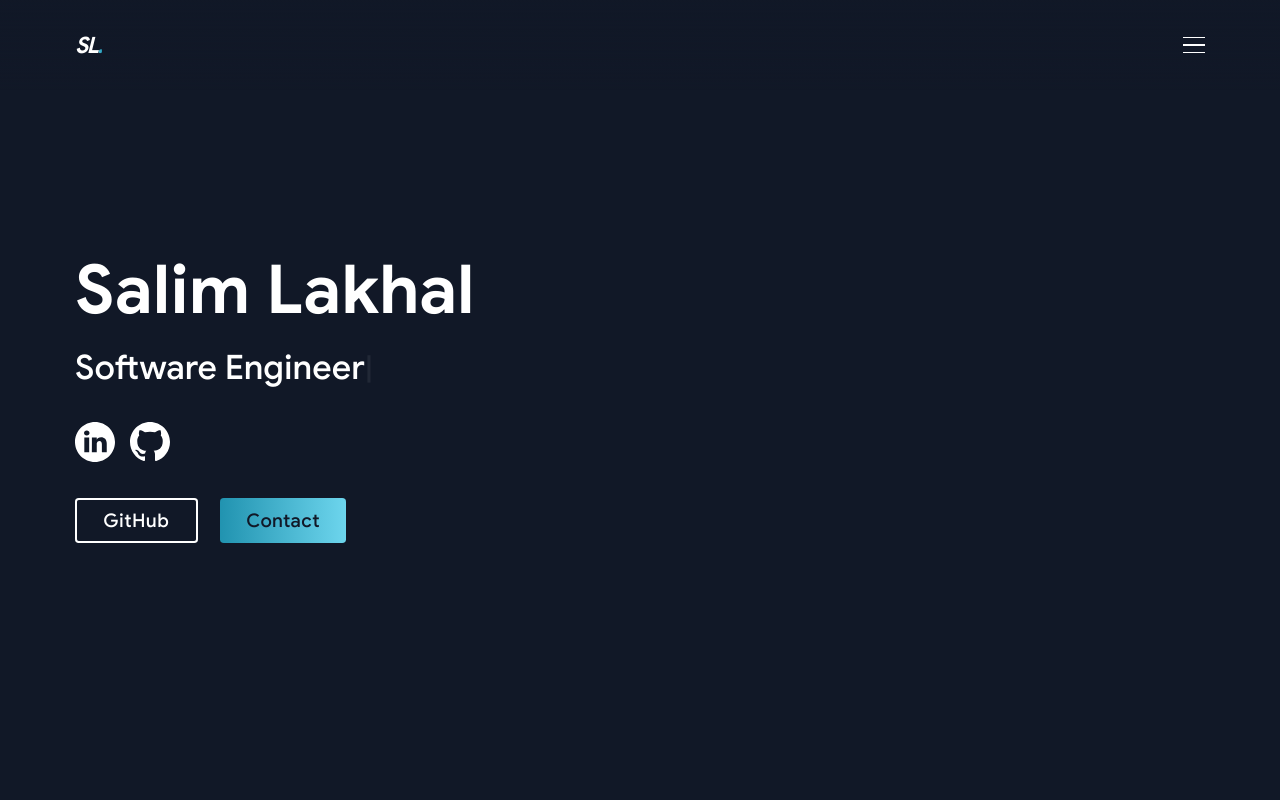
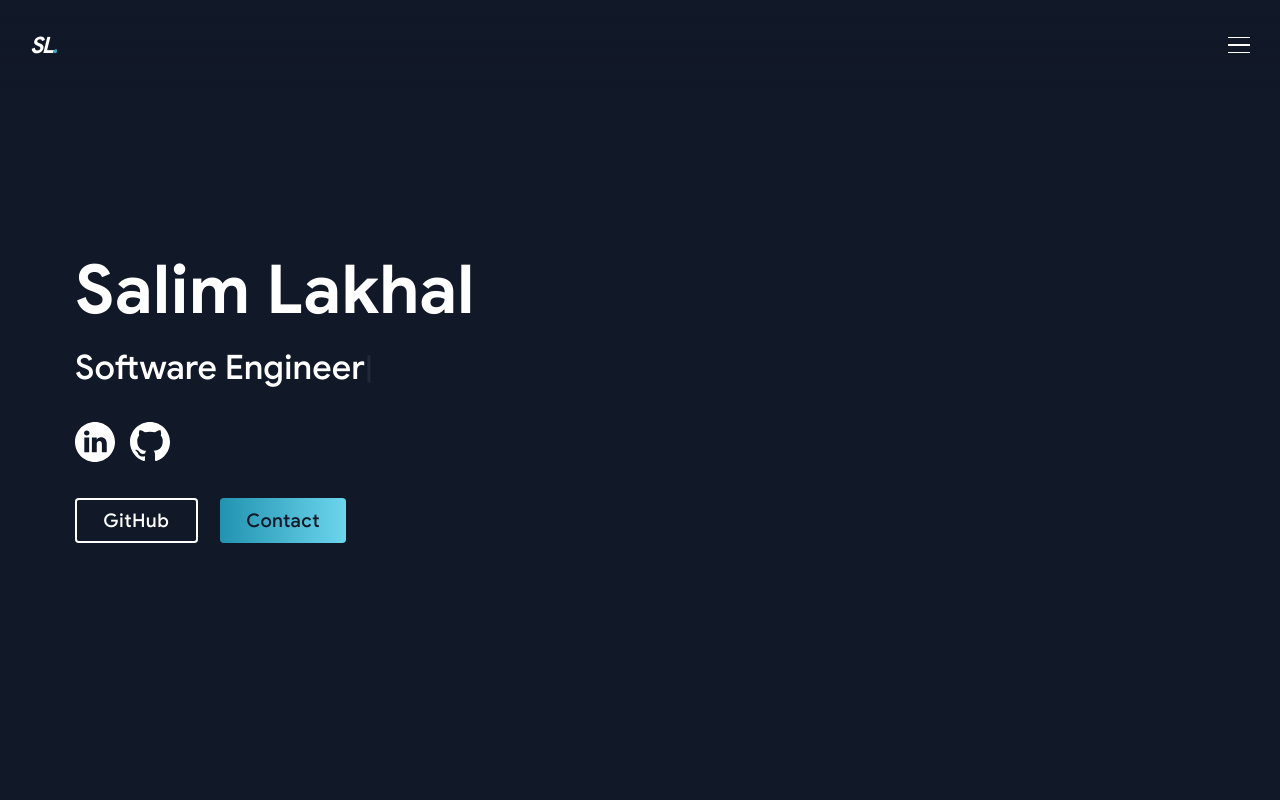
Before and after one commit to salim-lakhal/Portfolio, a Next.js app: page / in a window 1280 px wide. Shown: the top 800 px of the page. Built offline with nearby package versions, Linux system fonts and the light colour scheme.

Commit message:
move logo left

```diff
--- a/components/common/header.tsx
+++ b/components/common/header.tsx
@@ -7,7 +7,7 @@ const Header = () => {
 
   return (
     <header className="w-full fixed top-0 py-8 select-none z-50 bg-gradient-to-b from-gray-900 to-transparent">
-      <div className="flex justify-between items-center section-container">
+      <div className="flex justify-between items-center px-4 md:px-8 mx-auto">
         <a href="#home" className="link text-white font-bold text-2xl tracking-tighter hover:opacity-80 transition-opacity" style={{ fontStyle: 'italic', letterSpacing: '-0.08em' }}>
           SL<span className="text-gradient">.</span>
         </a>
```
